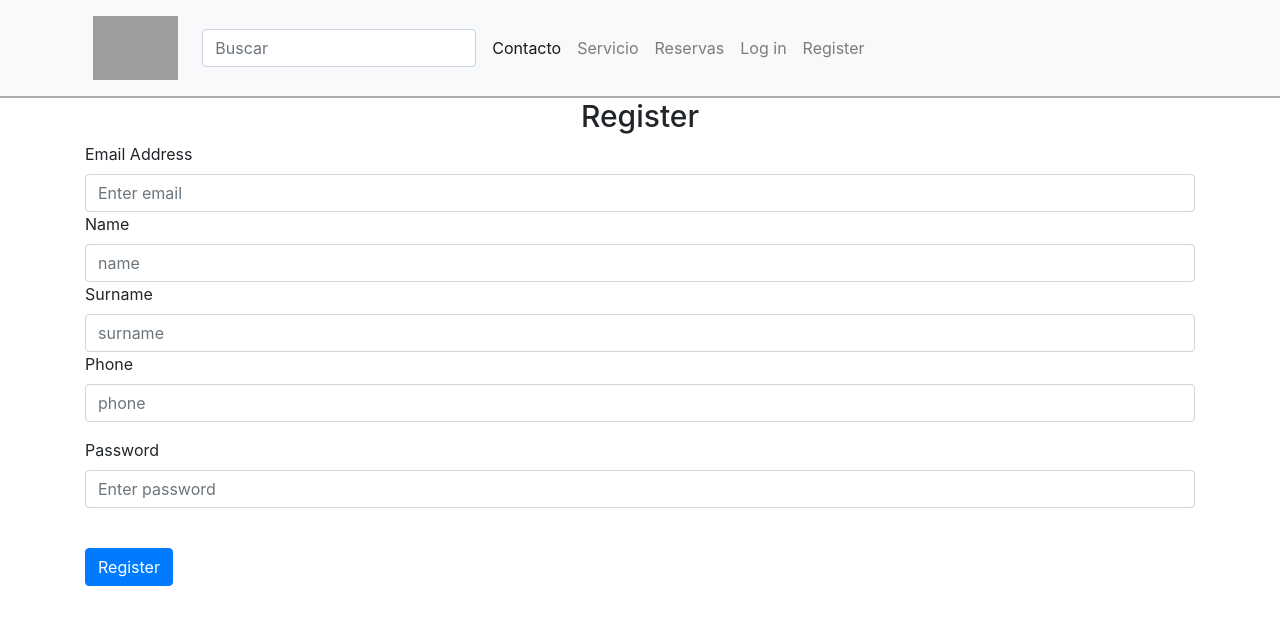
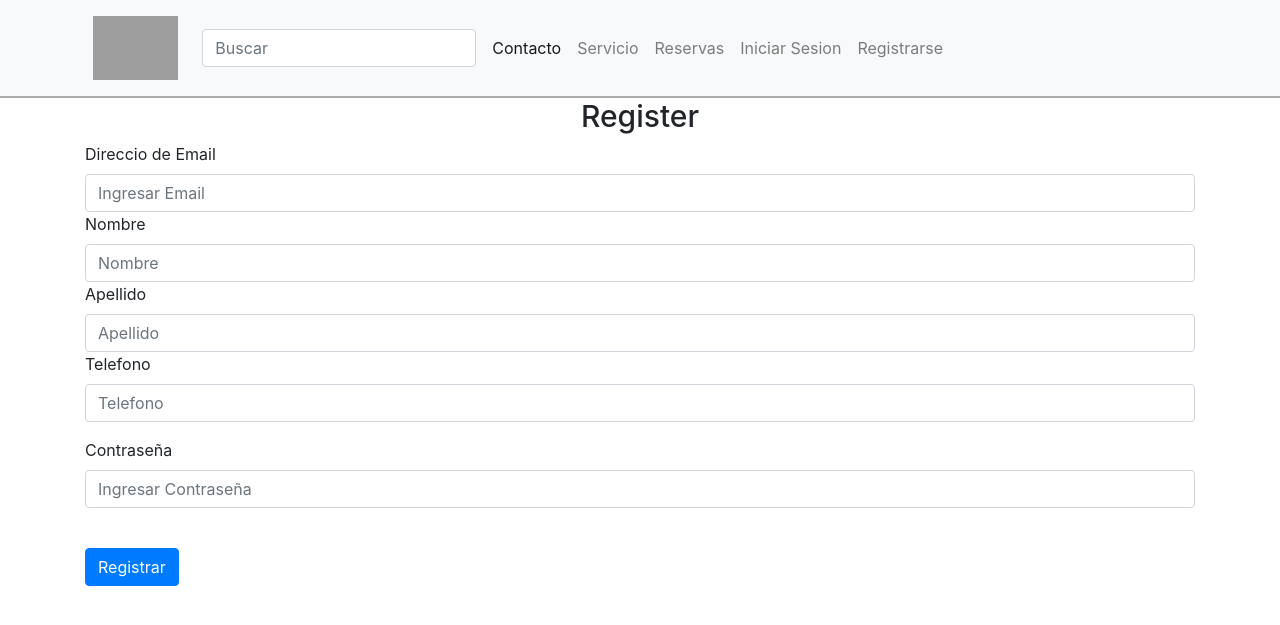
Before and after one commit to luccagsp/Pactum, a Flask app: page /register in a window 1280 px wide. Shown: the top 625 px of the page. Run offline with Flask 3, Linux system fonts and the light colour scheme; parts of the project's set-up code (start-up, migrations or seed data) failed here and were passed over; some libraries are stand-ins or nearby versions; grey boxes are pictures that could not be loaded.

Commit message:
algunas traducciones

```diff
--- a/src/app.py
+++ b/src/app.py
@@ -6,7 +6,6 @@ from config.objToStr import objToStr
 from config.dotenv_handler import Envs
 from db import create_db
 from werkzeug.exceptions import RequestEntityTooLarge
-
 
 # Obtener el directorio del archivo que se está ejecutando
 current_directory = os.path.dirname(os.path.abspath(__file__))
@@ -76,6 +75,5 @@ if __name__ == "__main__":
             db.session.commit()
             print("Successfully created default user for Users and eventhall for Eventhalls")
         app.run(debug=True ,port=5000)
-
     else:
         app.run(debug=True ,port=5000)
--- a/src/templates/base.html
+++ b/src/templates/base.html
@@ -68,20 +68,20 @@
               </li>
               {% if user.is_authenticated %}
               <li class="nav-item">
-                <a class="nav-link" href="/upload">Upload</a>
+                <a class="nav-link" href="/upload">Subir</a>
               </li>
               <li class="nav-item">
-                <a class="nav-link" href="/logout">Log out</a>
+                <a class="nav-link" href="/logout">Cerrar Sesion</a>
               </li>
               <li class="nav-item">
                 <a class="nav-link" href="/register_eventhall">Registrar salon</a>
               </li>
               {% else %}
               <li class="nav-item">
-                <a class="nav-link" href="/login">Log in</a>
+                <a class="nav-link" href="/login">Iniciar Sesion</a>
               </li>
               <li class="nav-item">
-                <a class="nav-link" href="/register">Register</a>
+                <a class="nav-link" href="/register">Registrarse</a>
               </li>
               {% endif %}
             </ul>
--- a/src/templates/register.html
+++ b/src/templates/register.html
@@ -3,50 +3,50 @@
   <form method="POST">
     <h1 align="center" class="fs-6" style="font-size: 30px;">Register</h1>
     <div class="form-group">
-      <label for="email">Email Address</label>
+      <label for="email">Direccio de Email</label>
       <input
         type="email"
         class="form-control"
         id="email"
         name="email"
-        placeholder="Enter email"
+        placeholder="Ingresar Email"
       />
-      <label for="name">Name</label>
+      <label for="name">Nombre</label>
       <input
         type="text"
         class="form-control"
         id="name"
         name="name"
-        placeholder="name"
+        placeholder="Nombre"
       />
-      <label for="suname">Surname</label>
+      <label for="suname">Apellido</label>
       <input
         type="text"
         class="form-control"
         id="surname"
         name="surname"
-        placeholder="surname"
+        placeholder="Apellido"
       />
-      <label for="phone">Phone</label>
+      <label for="phone">Telefono</label>
       <input
         type="number"
         class="form-control"
         id="phone"
         name="phone"
-        placeholder="phone"
+        placeholder="Telefono"
       />
     </div>
     <div class="form-group">
-      <label for="password">Password</label>
+      <label for="password">Contraseña</label>
       <input
         type="password"
         class="form-control"
         id="password"
         name="password"
-        placeholder="Enter password"
+        placeholder="Ingresar Contraseña"
       />
     </div>
     <br />
-    <button type="submit" class="btn btn-primary">Register</button>
+    <button type="submit" class="btn btn-primary">Registrar</button>
   </form>
   {% endblock %}
--- a/src/templates/register_eventhall.html
+++ b/src/templates/register_eventhall.html
@@ -2,7 +2,7 @@
   <form method="POST" action="/register_eventhall" enctype="multipart/form-data">
     <h1 align="center" class="fs-6" style="font-size: 30px;">Crear salón</h1>
     <div class="form-group">
-      <label for="name">Name</label>
+      <label for="name">Nombre</label>
       <input
         type="text"
         class="form-control"
@@ -12,7 +12,7 @@
       />
     </div>
     <div class="form-group">
-      <label for="price">Price</label>
+      <label for="price">Precio</label>
       <input
         type="number"
         class="form-control"
@@ -22,6 +22,6 @@
       />
     </div>
     <br />
-    <button type="submit" class="btn btn-primary">Submit</button>
+    <button type="submit" class="btn btn-primary">Subir</button>
   </form>
 {% endblock %}
```
Also changed, not shown: src/models/eventhall.py (+6 -20 lines), src/models/reservation.py (+6 -6 lines), src/models/user.py (+4 -4 lines), src/templates/login.html (+4 -4 lines).
